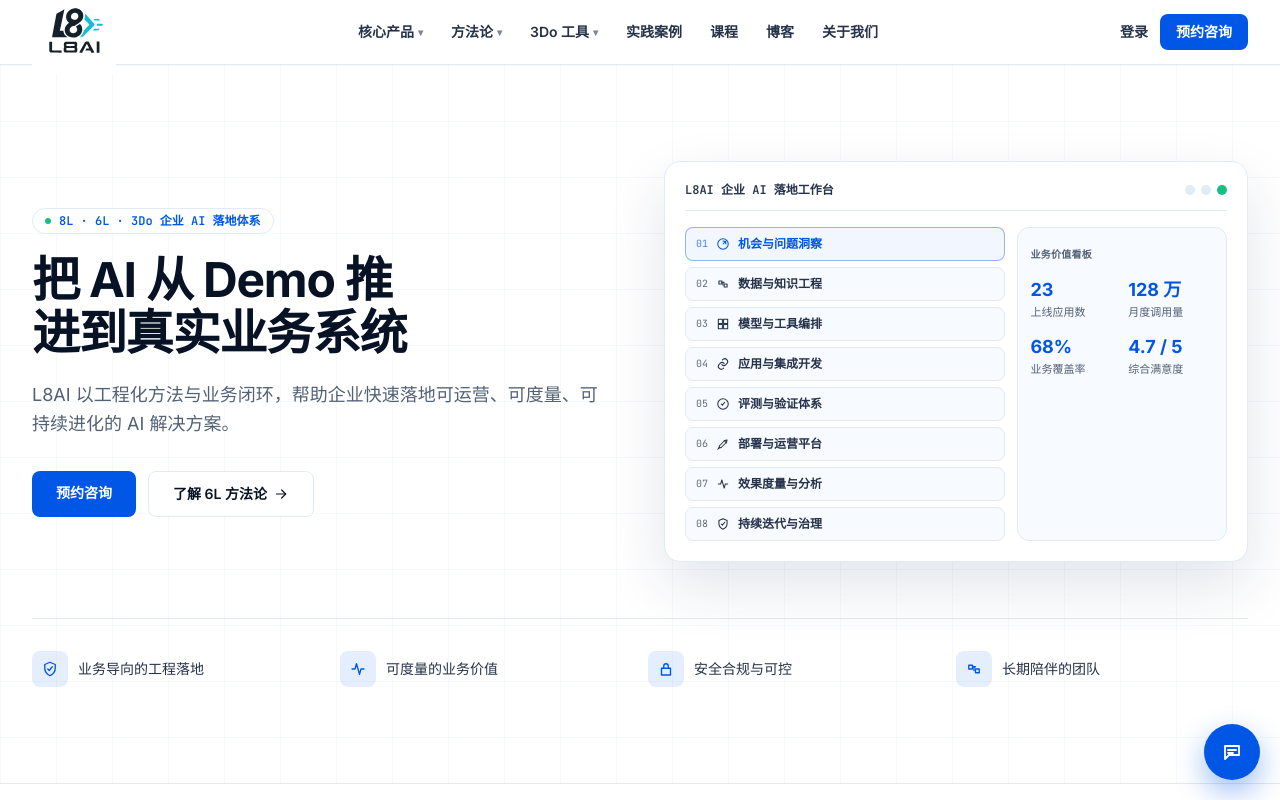
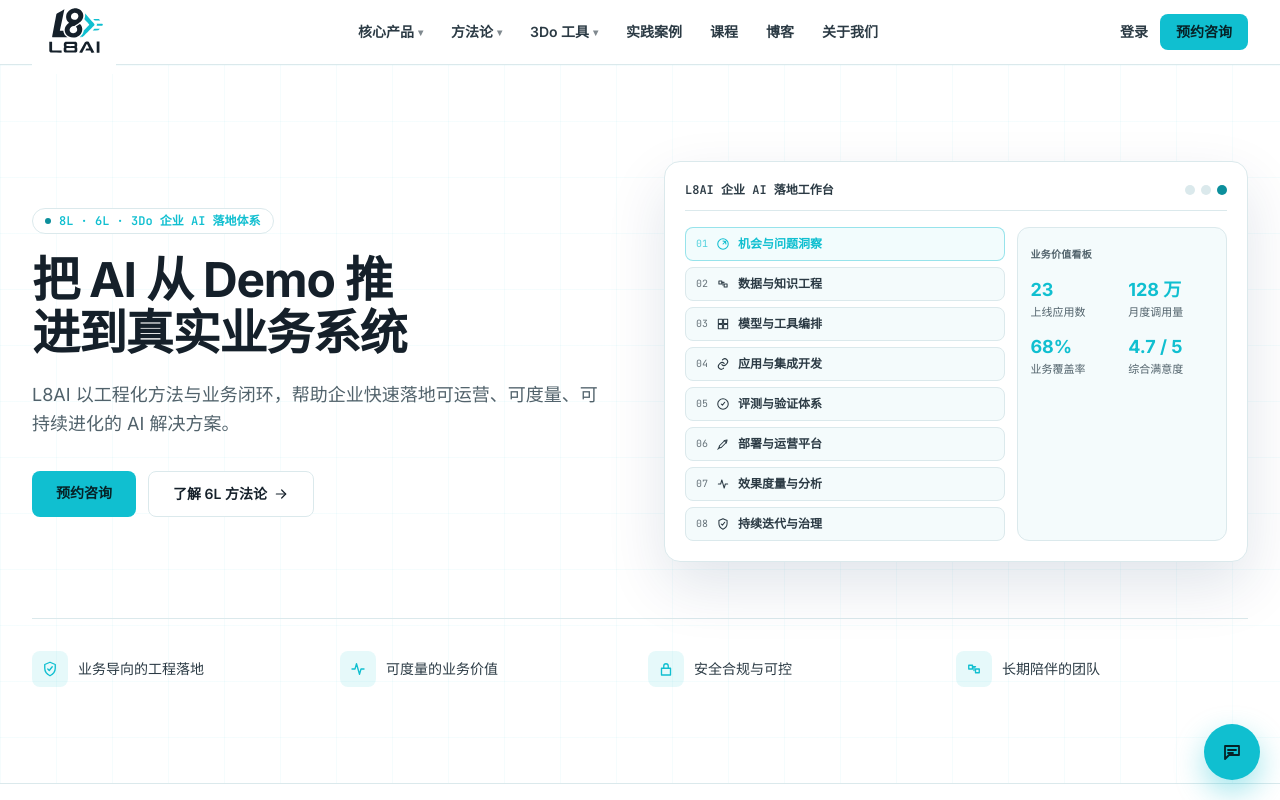
Before and after one commit to l8ai-cn/l8ai.cn, a Next.js app: page / in a window 1280 px wide. Shown: the top 800 px of the page. Built offline with nearby package versions, Linux system fonts and the light colour scheme.

Commit message:
feat: update color scheme and gradient backdrops for better aesthetics
Co-authored-by: l8ai-cn <295623857+l8ai-cn@users.noreply.github.com>

```diff
--- a/app/globals.css
+++ b/app/globals.css
@@ -2,24 +2,24 @@
 
 @theme {
   --color-background: #ffffff;
-  --color-foreground: #071225;
+  --color-foreground: #15202a;
   --color-card: #ffffff;
-  --color-card-foreground: #071225;
-  --color-muted: #f5f8ff;
-  --color-muted-foreground: #536176;
-  --color-border: #e2eaf6;
-  --color-input: #e2eaf6;
-  --color-ring: #0057e6;
+  --color-card-foreground: #15202a;
+  --color-muted: #f1fafb;
+  --color-muted-foreground: #51626b;
+  --color-border: #dbe9ec;
+  --color-input: #dbe9ec;
+  --color-ring: #10bfd0;
 
-  --color-primary: #0057e6;
-  --color-primary-foreground: #ffffff;
-  --color-primary-light: #0f6bff;
-  --color-accent: #16bf82;
-  --color-accent-foreground: #052b1e;
+  --color-primary: #10bfd0;
+  --color-primary-foreground: #062227;
+  --color-primary-light: #2fd4e3;
+  --color-accent: #0c8f9c;
+  --color-accent-foreground: #f1fafb;
 
-  --color-soft: #f7faff;
-  --color-ink: #071225;
-  --color-ink-2: #25324a;
+  --color-soft: #f4fbfc;
+  --color-ink: #15202a;
+  --color-ink-2: #2b3a44;
 
   --font-sans: var(--font-inter), ui-sans-serif, system-ui, -apple-system,
     "PingFang SC", "Microsoft YaHei", sans-serif;
@@ -45,13 +45,13 @@
 /* Engineering grid backdrop */
 .grid-backdrop {
   background-image:
-    linear-gradient(to right, rgba(0, 87, 230, 0.05) 1px, transparent 1px),
-    linear-gradient(to bottom, rgba(0, 87, 230, 0.05) 1px, transparent 1px);
+    linear-gradient(to right, rgba(16, 191, 208, 0.06) 1px, transparent 1px),
+    linear-gradient(to bottom, rgba(16, 191, 208, 0.06) 1px, transparent 1px);
   background-size: 56px 56px;
 }
 
 .dot-backdrop {
-  background-image: radial-gradient(rgba(0, 87, 230, 0.12) 1px, transparent 1px);
+  background-image: radial-gradient(rgba(16, 191, 208, 0.14) 1px, transparent 1px);
   background-size: 22px 22px;
 }
 
--- a/app/layout.tsx
+++ b/app/layout.tsx
@@ -35,7 +35,7 @@
 }
 
 export const viewport: Viewport = {
-  themeColor: "#0057e6",
+  themeColor: "#10bfd0",
   width: "device-width",
   initialScale: 1,
 }
--- a/components/ai-assistant.tsx
+++ b/components/ai-assistant.tsx
@@ -62,7 +62,7 @@
         type="button"
         onClick={() => setOpen((v) => !v)}
         aria-label={open ? "关闭 AI 助手" : "打开 AI 助手"}
-        className="fixed bottom-5 right-5 z-50 flex h-14 w-14 items-center justify-center rounded-full bg-primary text-primary-foreground shadow-[0_12px_30px_rgba(0,87,230,0.4)] transition-transform hover:scale-105 active:scale-95"
+        className="fixed bottom-5 right-5 z-50 flex h-14 w-14 items-center justify-center rounded-full bg-primary text-primary-foreground shadow-[0_12px_30px_rgba(16,191,208,0.4)] transition-transform hover:scale-105 active:scale-95"
       >
         <Icon name={open ? "close" : "chat"} size={24} />
       </button>
```
